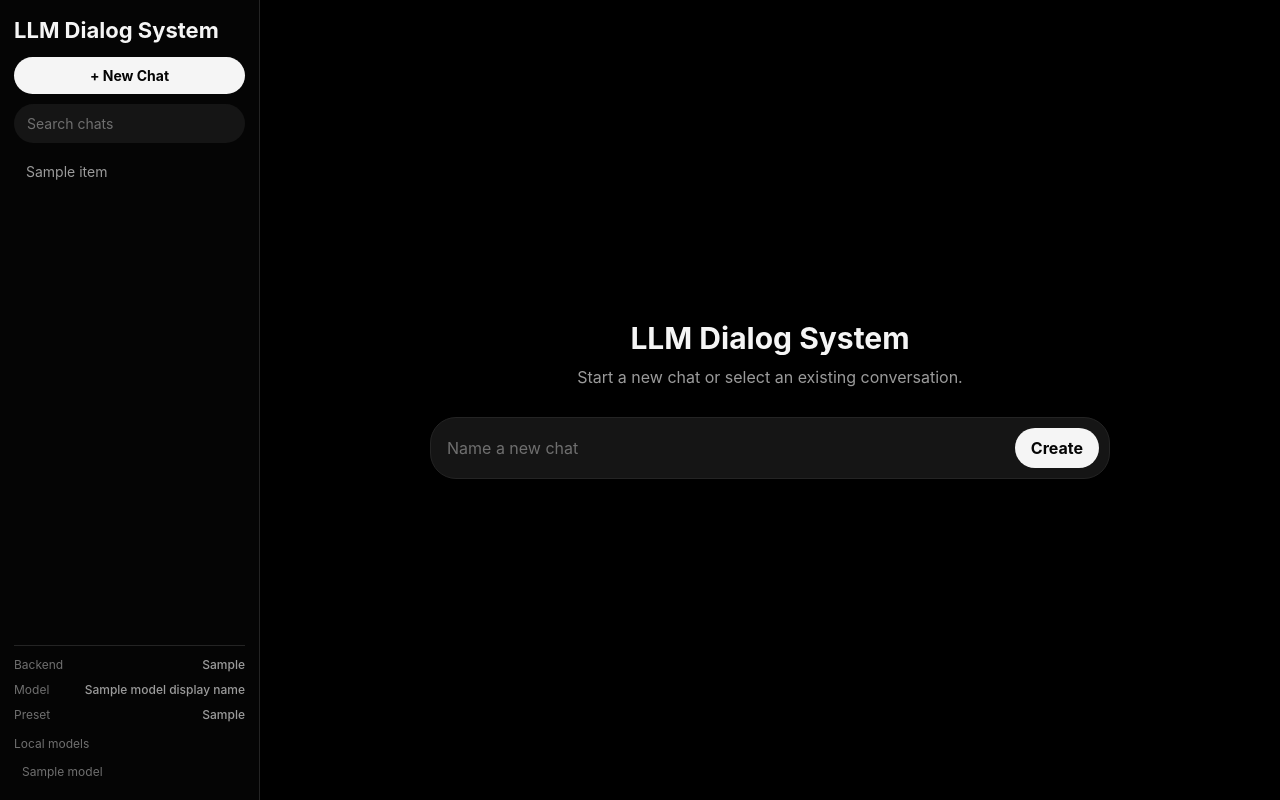
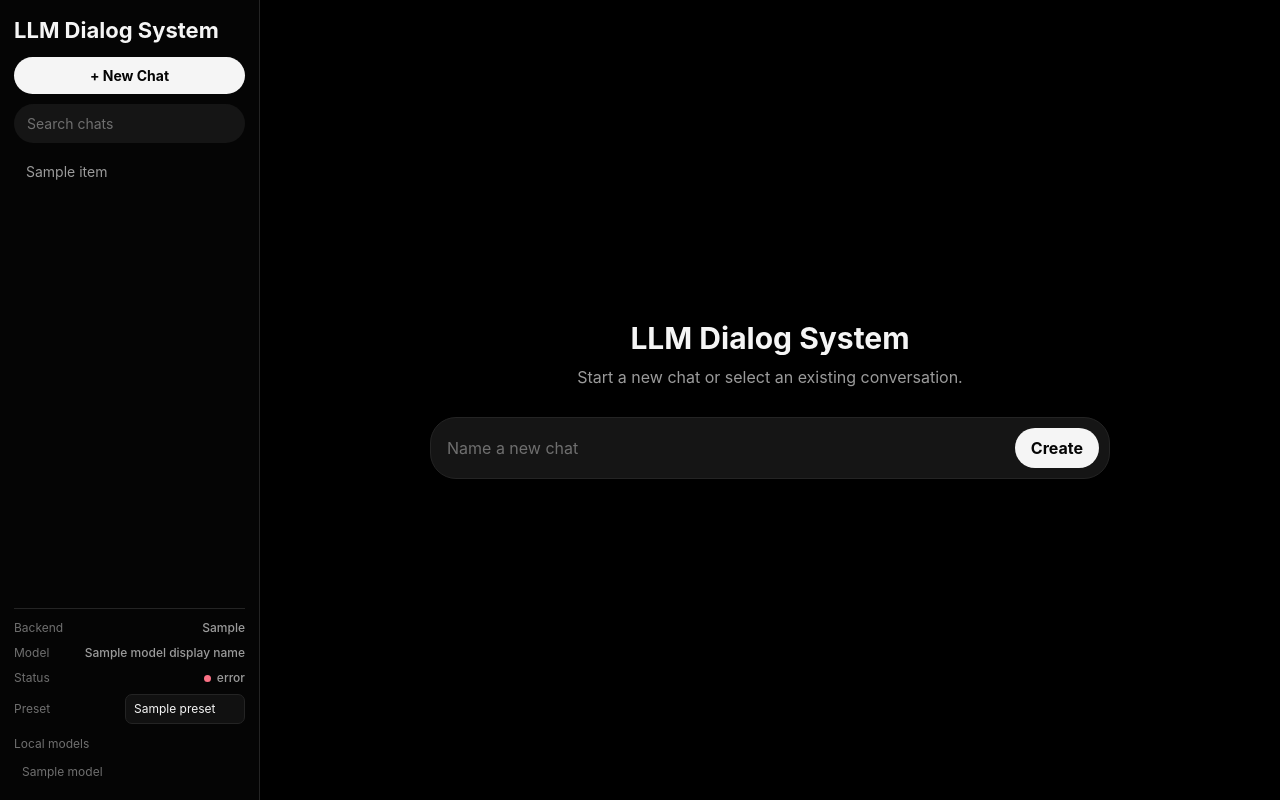
Before and after one commit to davidchyk/LLM-dialog-system, a Python web app: template src/web/templates/index.html in a window 1280 px wide. Run offline with Jinja, Linux system fonts and the light colour scheme; the template is opened without the code that fills it: most values are stand-ins (such as "Sample title", 1, 10 or a date in 2020).

Commit message:
Add model status UI, presets, and chat export

```diff
--- a/src/llm/__init__.py
+++ b/src/llm/__init__.py
@@ -3,10 +3,12 @@
 from src.llm.base import BaseLLMService
 from src.llm.factory import UnsupportedLLMBackendError, create_llm_service
 from src.llm.mock_service import MockLLMService
+from src.llm.unavailable_service import UnavailableLLMService
 
 __all__ = [
     "BaseLLMService",
     "MockLLMService",
     "UnsupportedLLMBackendError",
+    "UnavailableLLMService",
     "create_llm_service",
 ]
--- a/src/web/static/script.js
+++ b/src/web/static/script.js
@@ -8,6 +8,8 @@ const messagesContainer = document.getElementById("messages");
 const messageCount = document.querySelector("[data-message-count]");
 const chatHeaderTitle = document.querySelector("[data-chat-title]");
 const chatEmptyState = document.getElementById("chat-empty-state");
+const generationPresetSelect = document.querySelector("[data-generation-preset]");
+const modelState = document.querySelector("[data-model-state]");
 let isGenerating = false;
 
 function formatLocalTime(isoTimestamp) {
@@ -308,6 +310,57 @@ async function postJson(url, payload = {}) {
   return data;
 }
 
+async function getJson(url) {
+  const response = await fetch(url, {
+    headers: {
+      "Accept": "application/json",
+    },
+  });
+
+  const data = await response.json().catch(() => ({
+    ok: false,
+    error: "Unexpected server response.",
+  }));
+
+  if (!response.ok || data.ok === false) {
+    throw new Error(data.error || "Request failed.");
+  }
+
+  return data;
+}
+
+function updateModelStateLabel(status) {
+  if (!modelState || !status) {
+    return;
+  }
+
+  const state = status.state || (status.ready ? "ready" : "not_loaded");
+  const label = state === "not_loaded" ? "not loaded" : state;
+  modelState.textContent = label;
+  modelState.title = `${status.service || "LLM service"}: ${label}`;
+  modelState.classList.remove("ready", "loading", "error", "not-loaded");
+  modelState.classList.add(state.replace("_", "-"));
+}
+
+async function refreshModelStatus() {
+  if (!modelState) {
+    return;
+  }
+
+  try {
+    const data = await getJson("/api/model/status");
+    updateModelStateLabel(data.status);
+    if (data.status?.state === "error") {
+      showToast(data.status.error || "Model failed to load.");
+    }
+  } catch (error) {
+    modelState.textContent = "error";
+    modelState.title = error.message;
+    modelState.classList.remove("ready", "loading", "not-loaded");
+    modelState.classList.add("error");
+  }
+}
+
 textareas.forEach((textarea) => {
   resizeTextarea(textarea);
 
@@ -389,6 +442,20 @@ if (searchInput) {
     updateSidebarSearchState();
   });
 }
+
+generationPresetSelect?.addEventListener("change", async () => {
+  const selectedPreset = generationPresetSelect.value;
+  generationPresetSelect.setAttribute("disabled", "disabled");
+
+  try {
+    await postJson("/api/generation-preset", { preset: selectedPreset });
+    showToast(`Generation preset set to ${selectedPreset}.`, "success", 2200);
+  } catch (error) {
+    showToast(error.message);
+  } finally {
+    generationPresetSelect.removeAttribute("disabled");
+  }
+});
 
 function updateSidebarSearchState() {
   const rows = Array.from(document.querySelectorAll(".sidebar-chat-row"));
@@ -617,6 +684,7 @@ document.addEventListener("DOMContentLoaded", () => {
   renderExistingAssistantMarkdown();
   typesetExistingAssistantMath();
   updateSidebarSearchState();
+  refreshModelStatus();
 
   const initialToasts = window.__INITIAL_TOASTS__ || [];
   if (Array.isArray(initialToasts) && initialToasts.length > 0) {
--- a/src/web/static/style.css
+++ b/src/web/static/style.css
@@ -265,6 +265,54 @@ button:disabled {
   white-space: nowrap;
 }
 
+.llm-status-row label {
+  color: var(--muted-2);
+}
+
+.generation-preset-select {
+  appearance: none;
+  background: var(--panel);
+  border: 1px solid var(--border);
+  border-radius: 7px;
+  color: var(--text);
+  font: inherit;
+  min-width: 112px;
+  outline: none;
+  padding: 5px 28px 5px 8px;
+}
+
+.generation-preset-select:focus {
+  border-color: var(--muted-2);
+}
+
+.model-state {
+  align-items: center;
+  display: inline-flex;
+  gap: 6px;
+}
+
+.model-state::before {
+  background: var(--muted-2);
+  border-radius: 999px;
+  content: "";
+  display: block;
+  height: 7px;
+  width: 7px;
+}
+
+.model-state.ready::before {
+  background: #4ade80;
+}
+
+.model-state.loading::before {
+  background: #facc15;
+}
+
+.model-state.error::before,
+.model-state.not-loaded::before {
+  background: #fb7185;
+}
+
 .local-models {
   display: grid;
   gap: 3px;
@@ -451,7 +499,8 @@ button:disabled {
   min-width: 0;
 }
 
-.header-rename-button {
+.header-rename-button,
+.header-action-button {
   align-items: center;
   background: transparent;
   border-radius: 8px;
@@ -462,10 +511,12 @@ button:disabled {
   height: 28px;
   justify-content: center;
   padding: 0;
+  text-decoration: none;
   width: 28px;
 }
 
-.header-rename-button:hover {
+.header-rename-button:hover,
+.header-action-button:hover {
   background: var(--panel-hover);
   color: var(--text);
 }
--- a/src/web/templates/index.html
+++ b/src/web/templates/index.html
@@ -58,8 +58,16 @@
           <strong title="{{ model_name }}">{{ model_display_name }}</strong>
         </div>
         <div class="llm-status-row">
-          <span>Preset</span>
-          <strong title="{{ generation_preset }}">{{ generation_preset }}</strong>
+          <span>Status</span>
+          <strong class="model-state loading" data-model-state title="Checking model status">checking</strong>
+        </div>
+        <div class="llm-status-row">
+          <label for="generation-preset">Preset</label>
+          <select id="generation-preset" class="generation-preset-select" data-generation-preset>
+            {% for preset in generation_presets %}
+              <option value="{{ preset }}" {% if preset == generation_preset %}selected{% endif %}>{{ preset }}</option>
+            {% endfor %}
+          </select>
         </div>
         <div class="local-models">
           <p>Local models</p>
```
Also changed, not shown: TODO.md (+3 -3 lines), src/llm/factory.py (+9 -1 lines), src/llm/unavailable_service.py (added, +28 -0 lines), src/web/templates/chat.html (+16 -2 lines), src/web/web_app.py (+64 -4 lines), tests/test_llm_factory.py (+15 -0 lines), tests/test_web_app.py (+51 -0 lines).
